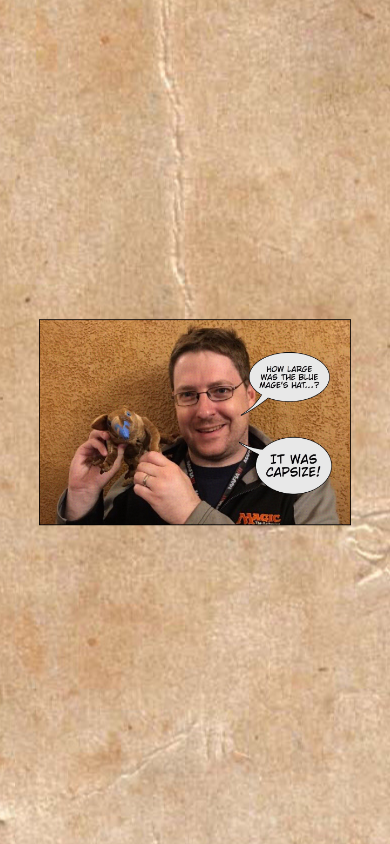
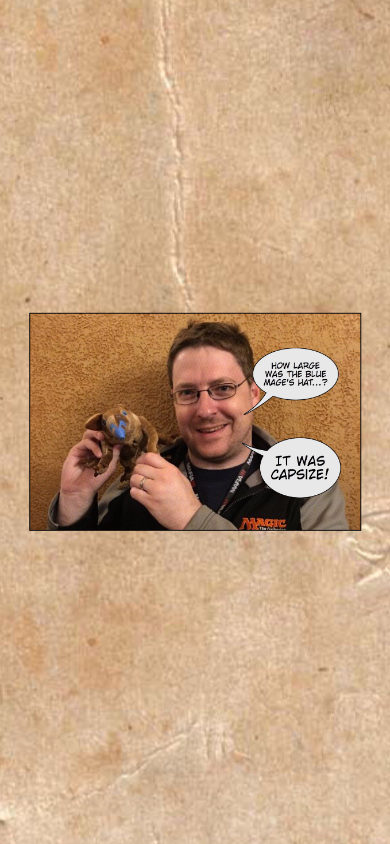
Before and after one commit to april/reddeck, a plain HTML site: page index.html in a window 390 px wide. Drawn offline with Linux system fonts and the light colour scheme.

Commit message:
more mobile tweaks

```diff
--- a/index.css
+++ b/index.css
@@ -10,7 +10,7 @@ html {
 }
 
 @media screen and (orientation: portrait) {
-  #me { max-width: 80%; }
+  #me { max-width: 85%; }
 }
 
 @media screen and (orientation: landscape) {
```
